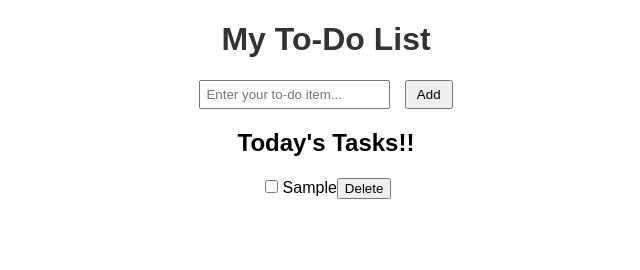
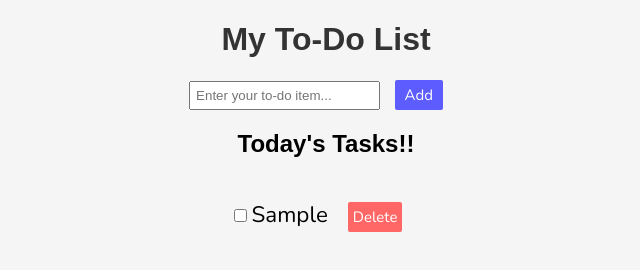
Before and after one commit to ashneet12/Assignment3, a plain HTML site: page index.html in a window 1280 px wide. Both pictures are taken after typing "Sample" into the empty fields and a click on the button "Add". Shown: the whole page, without its empty margins (314-954 px from the left). Drawn offline with nearby package versions, Linux system fonts and the light colour scheme; a web font is replaced by a local one.

Commit message:
Update styles.css

```diff
--- a/styles.css
+++ b/styles.css
@@ -1,11 +1,14 @@
+@import url('https://fonts.googleapis.com/css2?family=Nunito&family=REM:wght@500&display=swap');
 body {
     font-family: Arial, sans-serif;
     text-align: center;
     margin: 20px;
+    background-color: whitesmoke;
   }
 
   h1 {
     color: #333;
+    font-family: 'REM', sans-serif;
   }
 
   #todo-container {
@@ -16,10 +19,6 @@ body {
     padding: 5px;
   }
 
-  #add-button {
-    padding: 5px 10px;
-    margin-left: 10px;
-  }
 
   ul {
     list-style: none;
@@ -28,8 +27,56 @@ body {
 
   li {
     margin: 5px 0;
+    font-family: 'Nunito', sans-serif;
   }
 
   input[type="checkbox"] {
     margin-right: 5px;
   }
+
+  .container{
+    display: flex;
+    width: 100vw;
+    align-items: center;
+    border: 2px solid rgb(255, 55, 55);
+    height: 700px;
+  }
+
+  #todo-list{
+    /* width: 300px; */
+    min-height: 70px;
+    display: flex;
+    flex-direction: column;
+    align-items: center;
+    justify-content: center;
+    /* border: 2px solid red; */
+    font-size: 1.4rem;
+  }
+
+  button{
+    margin: 0 20px;
+    color: white;
+    border: none;
+    border-radius: 2px;
+    background-color: rgb(255, 103, 103);
+    font-size: 15px;
+    padding: 5px;
+    font-family: 'Nunito', sans-serif;
+  }
+
+
+  input:checkbox{
+    margin: 0 20px;
+  }
+
+
+
+  #add-button {
+    padding: 5px 10px;
+    margin-left: 10px;
+    color: white;
+    background-color: rgb(93, 93, 255);
+    font-size: 15px;
+    font-family: 'Nunito', sans-serif;
+
+  }
```
